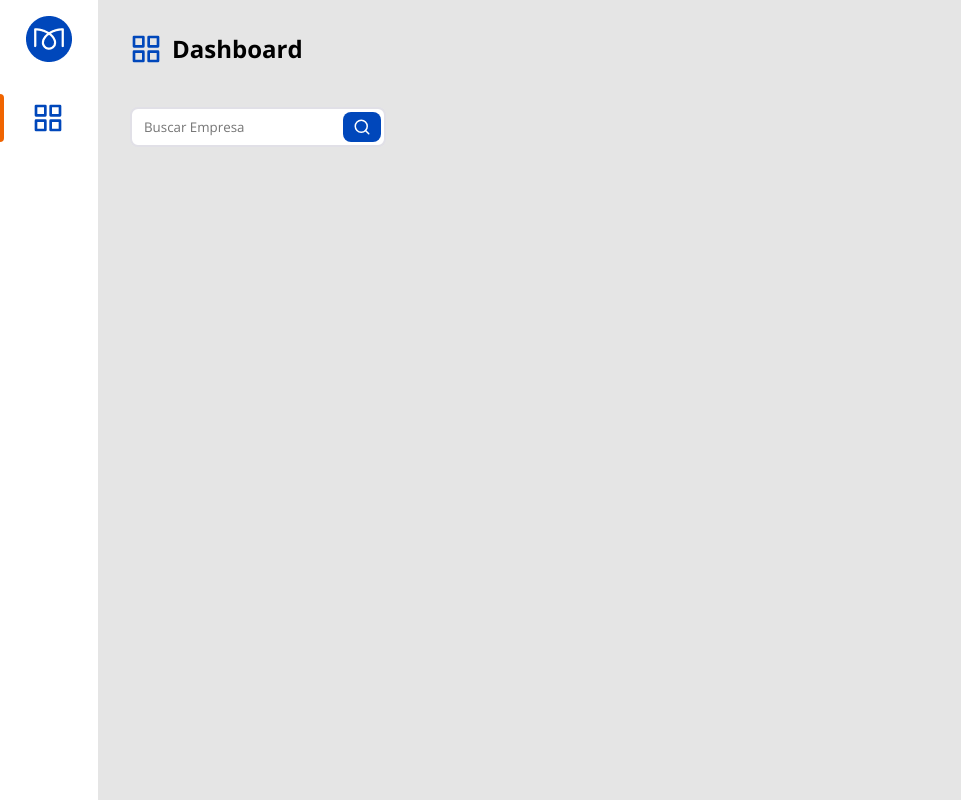
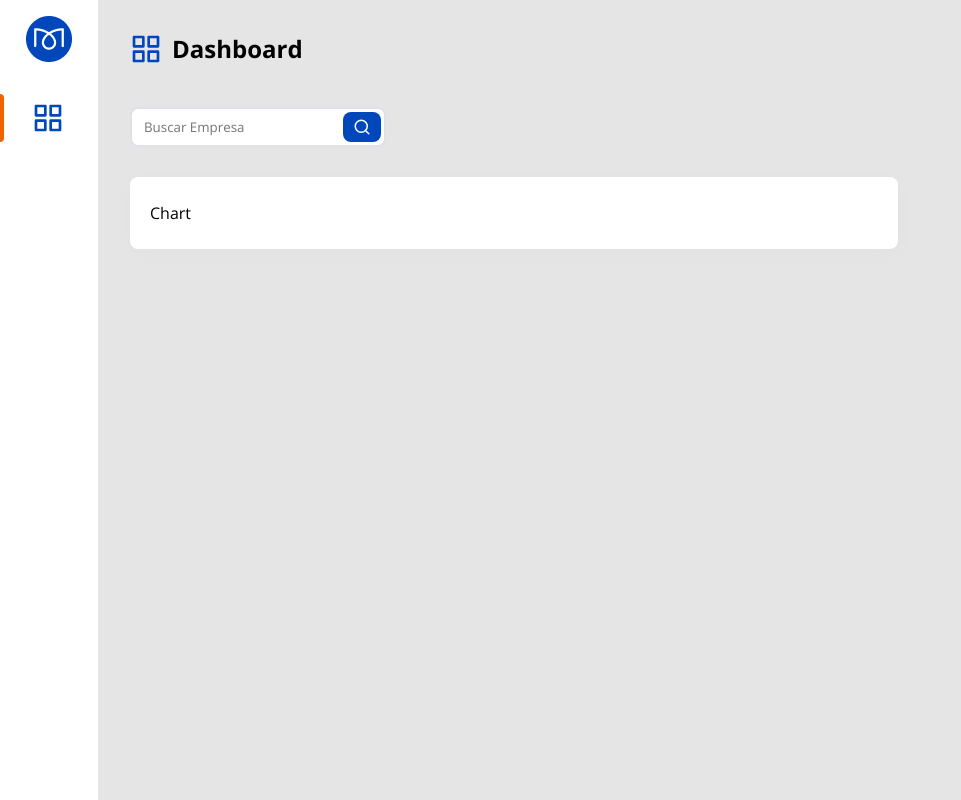
Before and after one commit to gabrielcarneiro97/stocks-panel, a React (Create React App) app: page / in a window 1280 px wide. Shown: the whole page, without its empty margins (0-961 px from the left). Built offline with nearby package versions, Linux system fonts and the light colour scheme.

Commit message:
comecei a fazer o chart

```diff
--- a/src/components/MainContent/MainContent.tsx
+++ b/src/components/MainContent/MainContent.tsx
@@ -1,7 +1,8 @@
 import { FiGrid } from 'react-icons/fi';
 import styled from 'styled-components';
 import theme from '../../Theme';
-import SearchBar from './components/SearchBar';
+import Chart from './components/Chart/Chart';
+import SearchBar from './components/SearchBar/SearchBar';
 
 const Container = styled.div`
   display: flex;
@@ -20,6 +21,7 @@ const TitleContainer = styled.div`
 
 const SearchContainer = styled.div`
   width: 20vw;
+  margin-bottom: 30px;
 `;
 
 export default function MainContent() {
@@ -37,6 +39,7 @@ export default function MainContent() {
       <SearchContainer>
         <SearchBar />
       </SearchContainer>
+      <Chart />
     </Container>
   );
 }
--- /dev/null
+++ b/src/components/MainContent/components/Chart/Chart.tsx
@@ -0,0 +1,16 @@
+import styled from 'styled-components';
+
+const Container = styled.div`
+  background-color: ${(props) => props.theme.colors.white};
+  box-shadow: 0px 4px 12px rgba(222, 222, 231, 0.4);
+  border-radius: 8px;
+  padding: 25px 20px;
+`;
+
+export default function Chart() {
+  return (
+    <Container>
+      Chart
+    </Container>
+  );
+}
--- a/src/components/MainContent/components/SearchBar.tsx
+++ b/src/components/MainContent/components/SearchBar/SearchBar.tsx
@@ -1,6 +1,6 @@
 import { useRef } from 'react';
 import { FiSearch } from 'react-icons/fi';
-import { Input, Button } from '../..';
+import { Input, Button } from '../../..';
 
 export default function SearchBar() {
   const inputRef = useRef<HTMLInputElement>(null);
```
